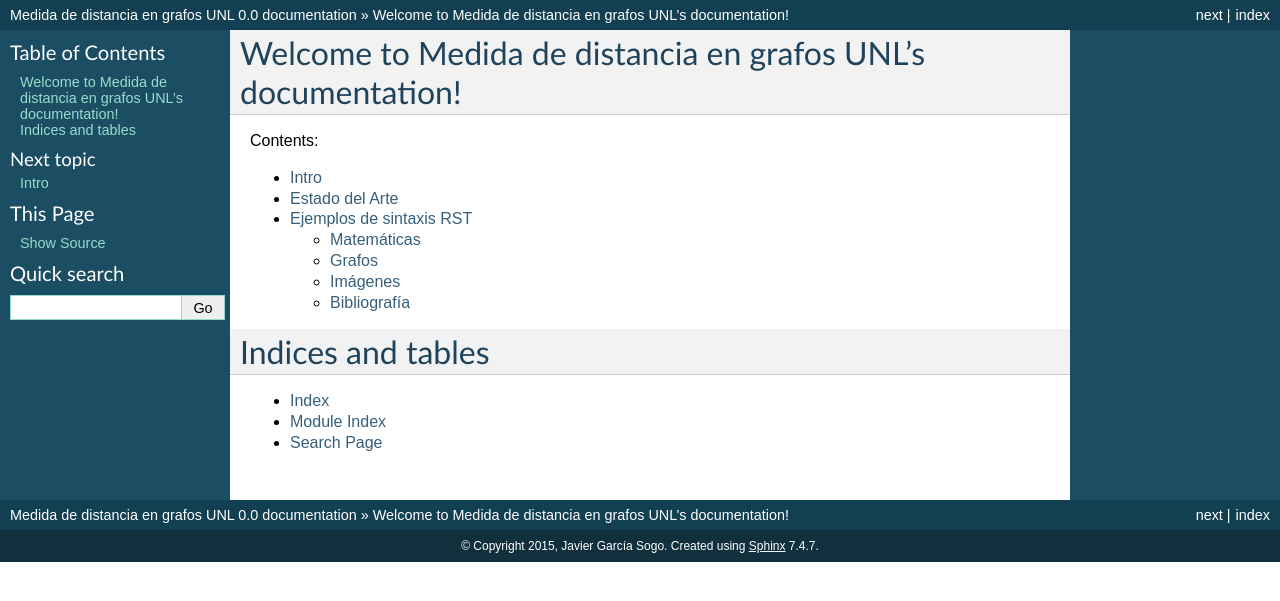
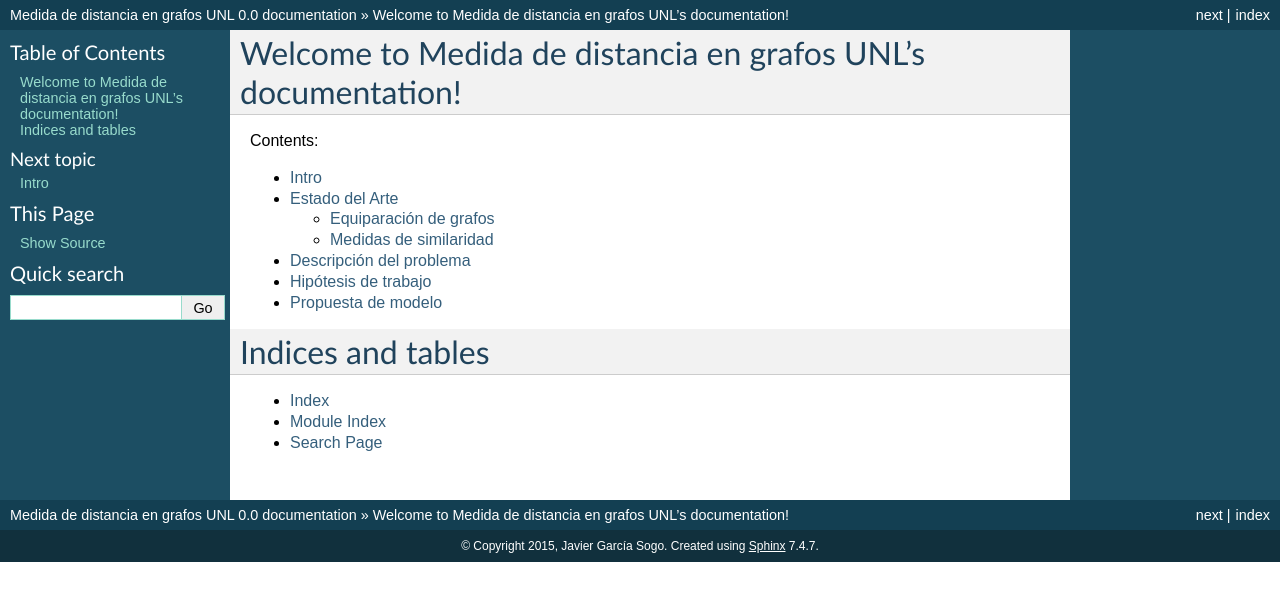
Before and after one commit to jgsogo/muia_tfm, a Sphinx documentation site: the page built from doc/index.rst, in a window 1280 px wide. Shown: the top 601 px of the page. Built offline with Sphinx 7.4.7, drawn with Linux system fonts in a browser that asks for light colours.

Commit message:
partes principales de la tesis

```diff
--- /dev/null
+++ b/doc/i.state-of-the-art/equiparacion-grafos.rst
@@ -0,0 +1,3 @@
+
+Equiparación de grafos
+======================
--- /dev/null
+++ b/doc/i.state-of-the-art/medidas-similaridad.rst
@@ -0,0 +1,3 @@
+
+Medidas de similaridad
+======================
--- /dev/null
+++ b/doc/ii.problem/index.rst
@@ -0,0 +1,5 @@
+
+Descripción del problema
+========================
+
+.. 2-4 páginas
--- /dev/null
+++ b/doc/iii.hypothesis/index.rst
@@ -0,0 +1,6 @@
+
+Hipótesis de trabajo
+====================
+
+.. 4-6-8 páginas
+.. Hipótesis de trabajo, restricciones y limitaciones (lista exhaustiva)
--- /dev/null
+++ b/doc/iv.model/index.rst
@@ -0,0 +1,6 @@
+
+Propuesta de modelo
+===================
+
+.. <= 20 páginas
+.. Herramientas utilizadas
--- a/doc/state-of-the-art/index.rst
+++ /dev/null
@@ -1,5 +0,0 @@
-
-Estado del Arte
-===============
-
-Y éste es el estado del arte
```
Also changed, not shown: doc/i.state-of-the-art/index.rst (added, +13 -0 lines), doc/index.rst (+5 -2 lines).
